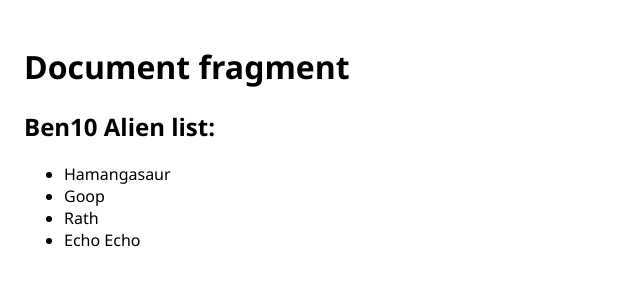
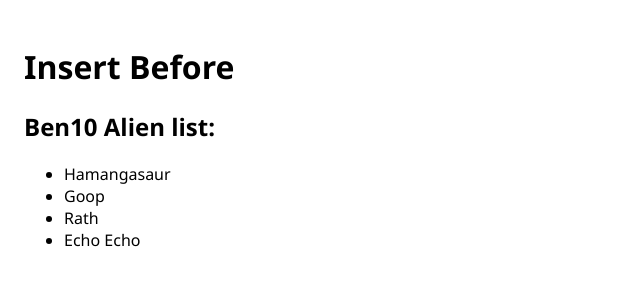
Before and after one commit to sureshui1990/Javascript-DOM, a plain HTML site: page insert-before.html in a window 1280 px wide. Shown: the whole page, without its empty margins (0-640 px from the left). Drawn offline with Linux system fonts and the light colour scheme.

Commit message:
header changeds

```diff
--- a/insert-before.html
+++ b/insert-before.html
@@ -18,7 +18,7 @@
 <body>
 
     <div class="space">
-        <h1>Document fragment</h1>
+        <h1>Insert Before </h1>
         <h2>Ben10 Alien list:</h2>
         <ul id="list">
             <li>Hamangasaur</li>
```
